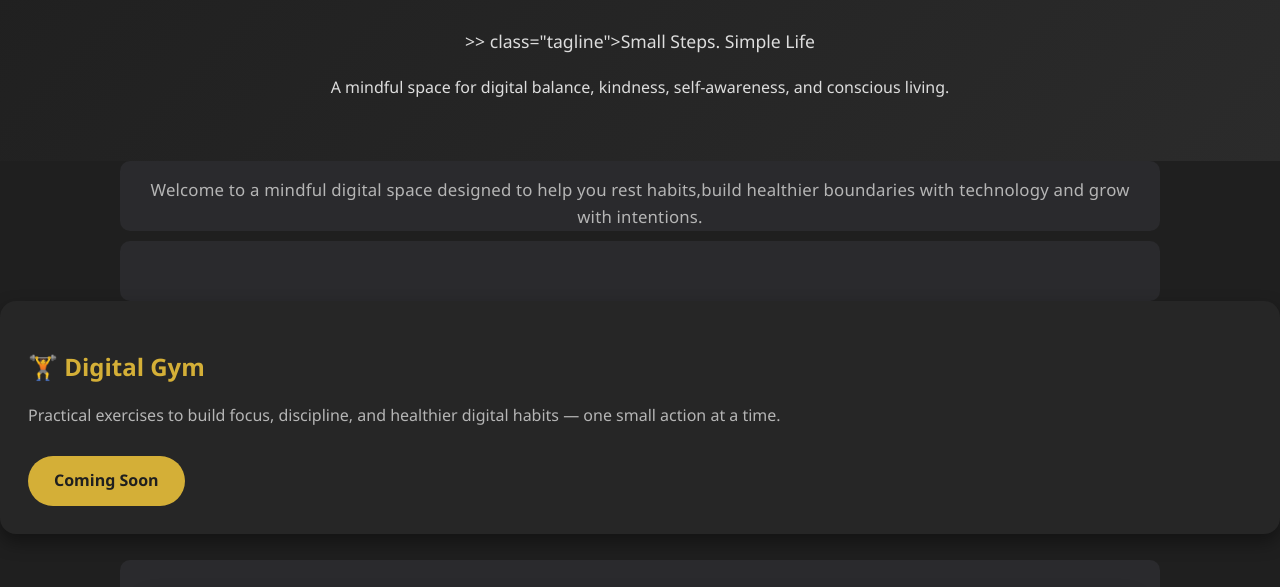
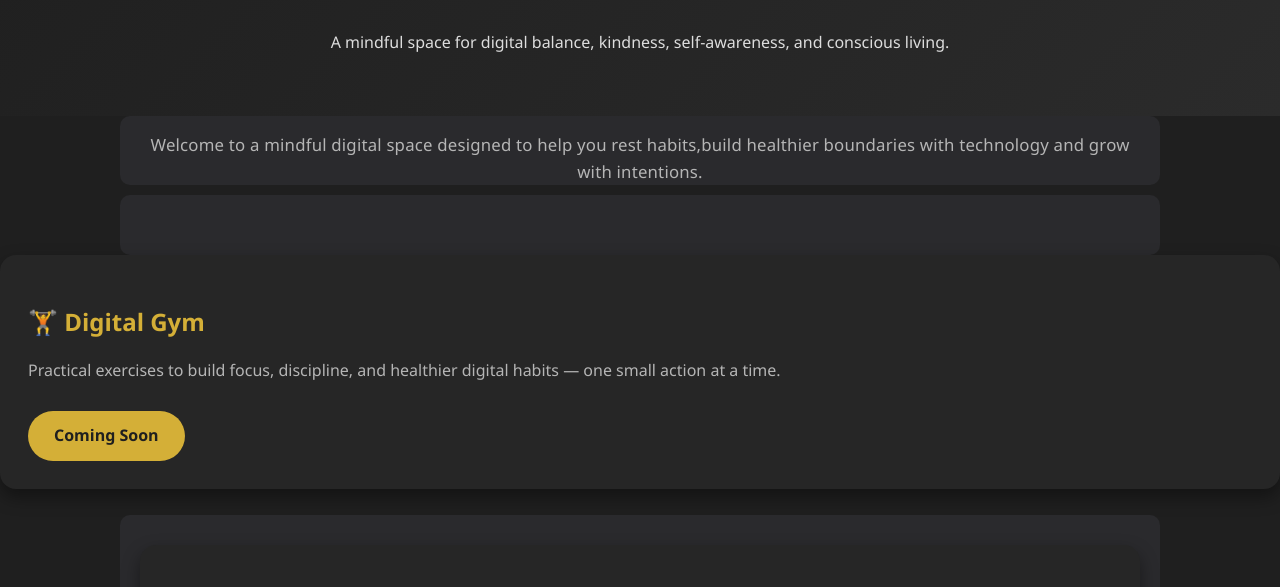
Before and after one commit to Manpreet1588/liferesetstudio.github.io, a plain HTML site: page index.html in a window 1280 px wide. Shown: the part 161-748 px from the top of the page. Drawn offline with Linux system fonts and the light colour scheme.

Commit message:
Update index.html

```diff
--- a/index.html
+++ b/index.html
@@ -142,7 +142,7 @@
 
 <header>
   <h1>Life Reset Studio</h1>
-  <p>>> class="tagline">Small Steps. Simple Life </p>
+  <p Small Steps. Simple Life.</p>
     <p< class="subtitle">
     A mindful space for digital balance, kindness, self-awareness,
     and conscious living.
```
